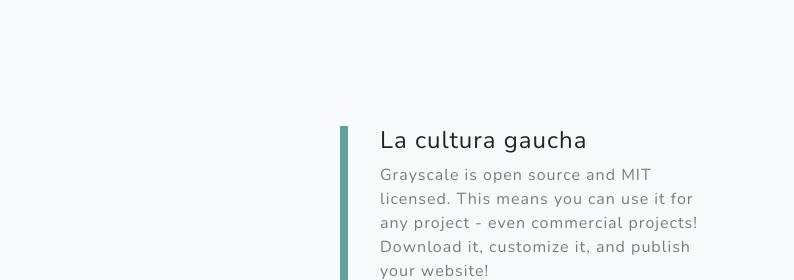
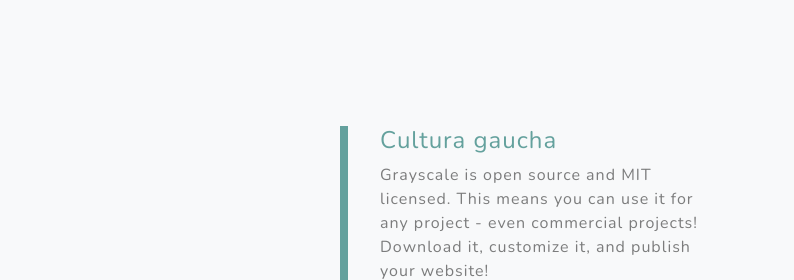
Before and after one commit to LuciaVial/prototipo1, a plain HTML site: page index.html in a window 1280 px wide. Shown: the part 1580-1860 px from the top of the page, 486-1280 px from the left. Drawn offline with nearby package versions, Linux system fonts and the light colour scheme.

Commit message:
Update index.html

```diff
--- a/index.html
+++ b/index.html
@@ -60,7 +60,7 @@
                     <div class="col-xl-8 col-lg-7"><img class="img-fluid mb-3 mb-lg-0" src="assets/img/bg-masthead.jpg" alt="" /></div>
                     <div class="col-xl-4 col-lg-5">
                         <div class="featured-text text-center text-lg-left">
-                            <h4>La cultura gaucha</h4>
+                            <h4><a href="http://www.aysenprofundo.cl/es.php">Cultura gaucha</a></h4>
                             <p class="text-black-50 mb-0">Grayscale is open source and MIT licensed. This means you can use it for any project - even commercial projects! Download it, customize it, and publish your website!</p>
                         </div>
                     </div>
```
